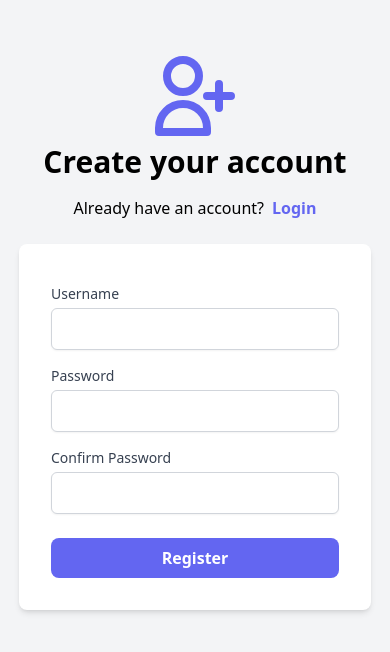
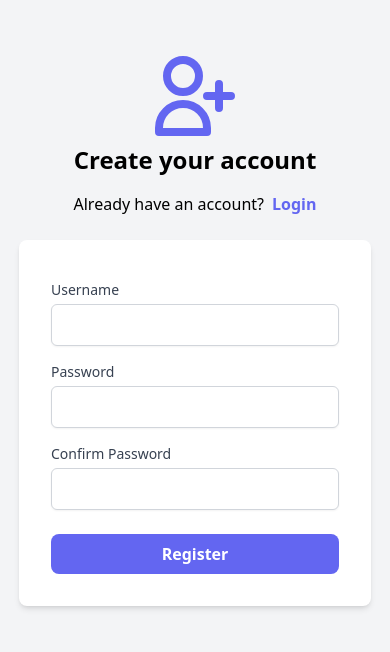
Before and after one commit to wagihmohamed/LandingPage, a React (Create React App) app: page /register in a window 390 px wide. Shown: the top 652 px of the page. Built offline with nearby package versions, Linux system fonts and the light colour scheme; the HTML template or start-up script is replaced by a standard one.

Commit message:
fixed login and register text

```diff
--- a/src/components/navbar.tsx
+++ b/src/components/navbar.tsx
@@ -53,7 +53,7 @@ export const NavBar = (): JSX.Element => {
                         </Link>
                     </li>
                 ))}
-                <button className='bg-blue-600 text-white  py-3 mb-3 w-full rounded-lg'>Getting Started</button>
+                <SharedButton path={loginPath}>Get Started</SharedButton>
             </ul>}
         </div>
     );
--- a/src/pages/loginPage.tsx
+++ b/src/pages/loginPage.tsx
@@ -28,7 +28,7 @@ export const Login = (): JSX.Element => {
                     <div className="flex flex-col items-center">
                         <UserCircleIcon className="w-24 h-24 text-indigo-500" />
                     </div>
-                    <h1 className="font-bold text-3xl hover:text-2xl pb-4 text-center">Login to your account</h1>
+                    <h1 className="font-bold text-3xl md:text-2xl pb-4 text-center">Login to your account</h1>
                     <p className="text-center font-medium  pb-6">
                         Doesn't have an account?
                         <a
--- a/src/pages/registerPage.tsx
+++ b/src/pages/registerPage.tsx
@@ -34,7 +34,7 @@ export const RegisterPage = (): JSX.Element => {
                     <div className="flex flex-col items-center">
                         <UserAddIcon className="w-24 h-24 text-indigo-500" />
                     </div>
-                    <h1 className="font-bold text-3xl hover:text-2xl pb-4 text-center">Create your account</h1>
+                    <h1 className="font-bold text-2xl md:text-3xl pb-4 text-center">Create your account</h1>
                     <p className="text-center font-medium  pb-6">
                         Already have an account?
                         <a
```
